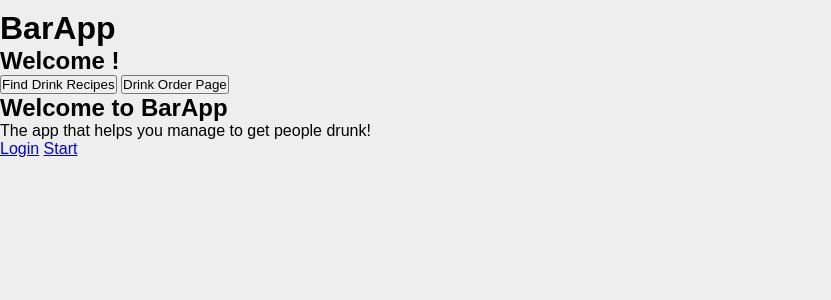
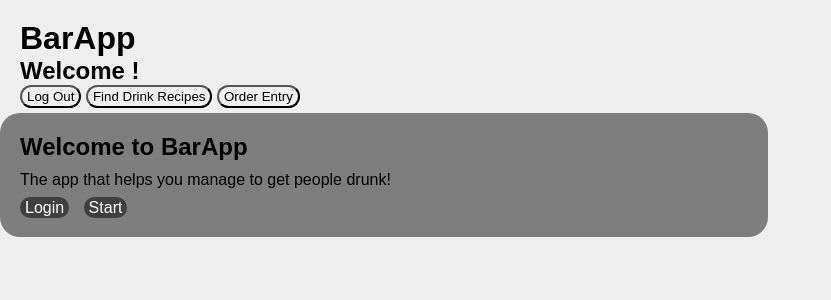
Before and after one commit to janeskywalker/barapp, a Django app: page / in a window 1280 px wide. Shown: the top 300 px of the page, without its empty margins (0-831 px from the left). Run offline with Django 3.2, Linux system fonts and the light colour scheme.

Commit message:
Adds styling

```diff
--- a/accounts/templates/login.html
+++ b/accounts/templates/login.html
@@ -12,13 +12,13 @@
     {% csrf_token %}
     <p>
         <label for="username">Username</label>
-        <input type="text" name="username" required maxlength="25" minlength="2">
+        <input class="login" type="text" name="username" required maxlength="25" minlength="2">
     </p>
     <p>
         <label for="password">Password</label>
-        <input type="password" name="password" required maxlength="25" minlength="2">
+        <input class="login" type="password" name="password" required maxlength="25" minlength="2">
     </p>
-    <button type="submit">Login</button>
+    <button class="login" type="submit">Login</button>
 </form>
 </section>
 
--- a/barapp/static/style.css
+++ b/barapp/static/style.css
@@ -3,10 +3,69 @@
     padding: 0;
     font-family: sans-serif;
     box-sizing: border-box;
+    text-decoration: none;
 }
 
 body {
     background: #eee;
+}
+
+a {
+    color: black
+}
+
+p.recipes {
+    background: rgb(179, 179, 179);
+    border-radius: 20px;
+    box-shadow: -5px -2px 10px inset;
+}
+
+.drink-name {
+    font-size: 1.3em;
+}
+
+form.search, form.login-form {
+    margin: 30px 0 0 20px;
+}
+
+input.login {
+    padding: 2px;
+    margin: 5px;
+}
+
+li {
+    list-style: none;
+}
+
+button {
+    padding: 2px 5px;
+    border-radius: 20px;
+}
+
+header {
+    padding: 10px 5px 5px 20px;
+    width: 40vw;
+
+}
+
+.welcome {
+    padding: 20px;
+    background: rgb(126, 126, 126);
+    border-radius: 20px;
+    max-width: 60vw;
+    min-width: max-content;
+}
+
+p.welcome {
+    padding: 10px 0;
+}
+
+a.welcome {
+    background: rgb(63, 63, 63);
+    color: white;
+    border-radius: 20px;
+    padding: 2px 5px;
+    margin: 20px 10px 0 0;
 }
 
 .container {
--- a/barapp/templates/base.html
+++ b/barapp/templates/base.html
@@ -14,10 +14,13 @@
     <header>
         <h1>BarApp</h1>
         <h2>Welcome {{user.username}}!</h2>
+        <a href='/logout' id='logoutButton'>
+        <button class='nav-buttons' id='logoutButton'>Log Out</button></a>
+
         <a href='/search' id='searchPageButton'>
         <button class='nav-buttons' id='drinkSearchButton'>Find Drink Recipes</button></a>
-        <a href='/' id='searchPageButton'>
-            <button class='hidden nav-buttons' id='drinkSearchButton'>Drink Order Page</button></a>
+        <a href='/categories' id='searchPageButton'>
+            <button class='hidden nav-buttons' id='drinkSearchButton'>Order Entry</button></a>
     </header>
 
 {% block content %}
--- a/barapp/templates/home.html
+++ b/barapp/templates/home.html
@@ -3,13 +3,15 @@
 {% block content %}
 
 <main>
-    <h2>Welcome to BarApp</h2>
+    <div class="welcome">
+        <h2>Welcome to BarApp</h2>
 
-    <p>The app that helps you manage to get people drunk!</p>
+        <p class="welcome">The app that helps you manage to get people drunk!</p>
 
-    <a href="/accounts/login">Login</a>
+        <a class="welcome" href="/accounts/login">Login</a>
 
-    <a href="/categories">Start</a>
+        <a class="welcome" href="/categories">Start</a>
+    </div>
 </main>
 
 {% endblock %}
--- a/barapp/templates/main.html
+++ b/barapp/templates/main.html
@@ -7,8 +7,8 @@
         <section id='category-panel' class="cats">
             {% for category in categories %}
                 <a href="category/{{category.id}}">
-                    <div class="category">
-                        <h3>{{category.name}}</h3>
+                    <div class="category {{category.name}}">
+                        <h3 class="category">{{category.name}}</h3>
                     </div>
                 </a>
             {% endfor %}
```
Also changed, not shown: other parts of barapp/static/style.css (+116 -17 lines), barapp/templates/search_return.html (+4 -4 lines), barapp/templates/side_bar.html (+8 -8 lines).
